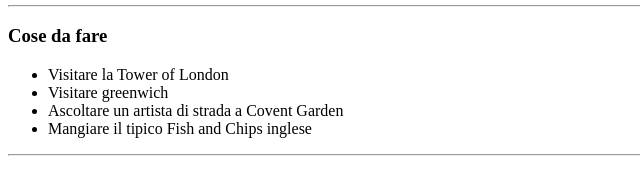
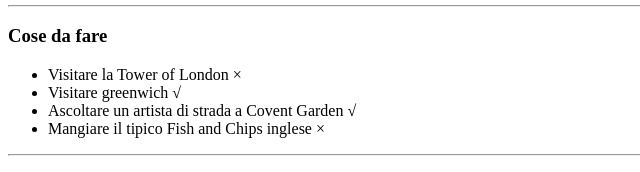
Before and after one commit to mdeias/html-london-trip, a plain HTML site: page index.html in a window 1280 px wide. Shown: the part 876-1048 px from the top of the page, 0-640 px from the left. Drawn offline with Linux system fonts and the light colour scheme.

Commit message:
last commit

```diff
--- a/index.html
+++ b/index.html
@@ -88,10 +88,10 @@
    <div>
     <h3>Cose da fare</h3>
     <ul>
-      <li>Visitare la Tower of London</li>
-      <li>Visitare greenwich</li>
-      <li>Ascoltare un artista di strada a Covent Garden</li>
-      <li>Mangiare il tipico Fish and Chips inglese</li>
+      <li>Visitare la Tower of London &times;</li>
+      <li>Visitare greenwich &radic;</li>
+      <li>Ascoltare un artista di strada a Covent Garden &radic;</li>
+      <li>Mangiare il tipico Fish and Chips inglese &times;</li>
     </ul>
    </div>
 
```
